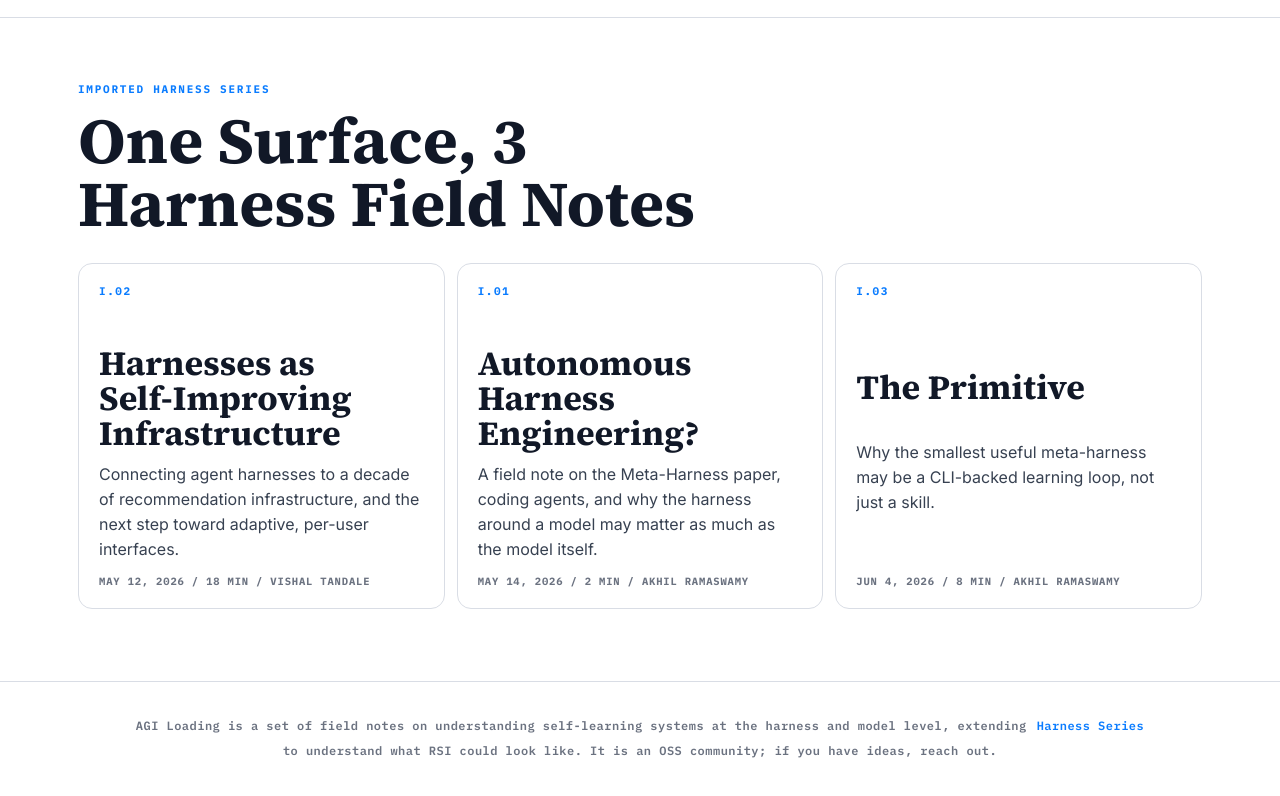
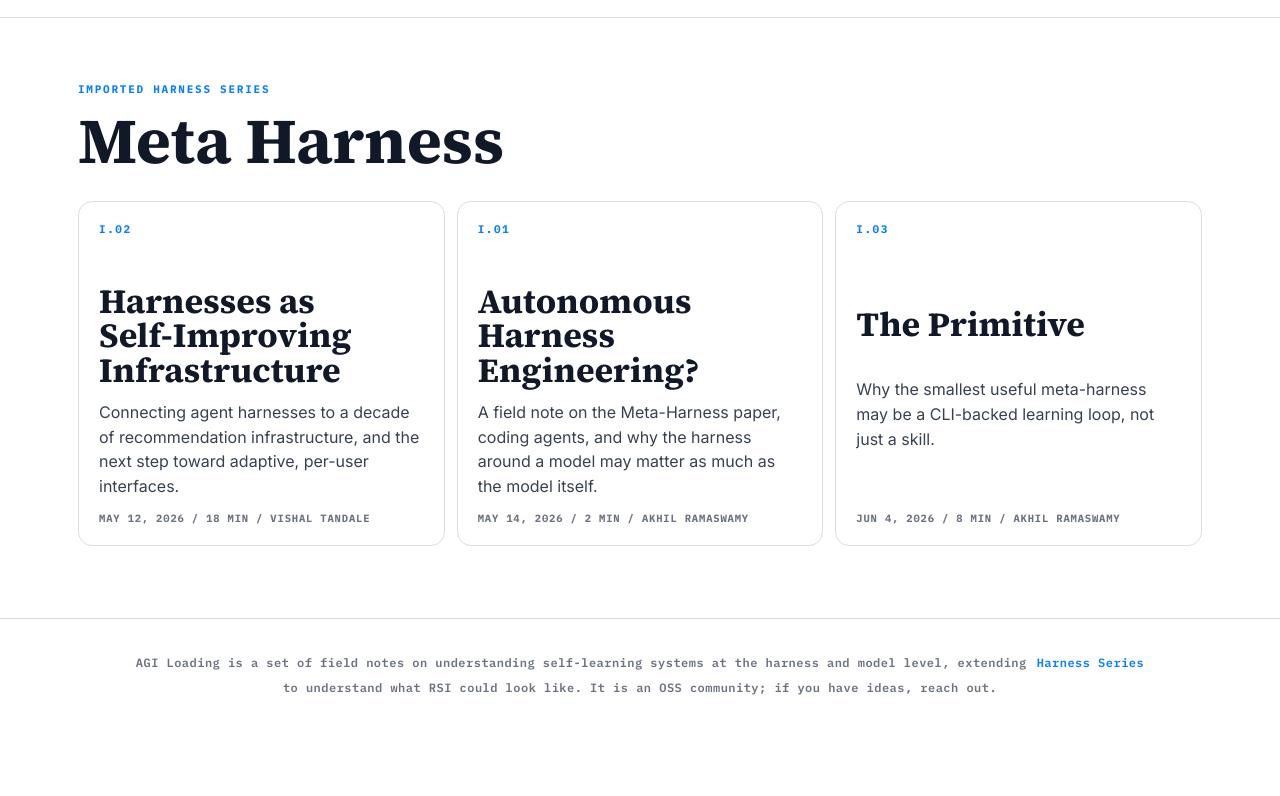
Before and after one commit to Akhilr21/the-primitive, a website built with Vite: page index.html in a window 1280 px wide. Shown: the part 38-834 px from the top of the page. After the commit the page ends 800 px from the top, so only its background shows below. Built offline with nearby package versions, Linux system fonts and the light colour scheme.

Commit message:
Rename articles heading to Meta Harness

```diff
--- a/index.html
+++ b/index.html
@@ -138,7 +138,7 @@
       <section class="series-section route-page" id="series" aria-labelledby="series-title" data-route-page="home">
         <div class="section-heading">
           <p class="kicker" id="seriesKicker">Imported Harness Series</p>
-          <h2 id="series-title">One Surface, 3 Harness Field Notes</h2>
+          <h2 id="series-title">Meta Harness</h2>
         </div>
         <div class="series-grid" id="seriesGrid" aria-label="Harness Series articles"></div>
       </section>
--- a/src/main.js
+++ b/src/main.js
@@ -119,7 +119,7 @@ const siteCopy = {
     mapKicker: "Inspectable Substrate",
     mapTitle: "The Skill Factory Is a Loop, Not a Prompt",
     seriesKicker: "Imported Harness Series",
-    seriesTitle: "One Surface, 3 Harness Field Notes",
+    seriesTitle: "Meta Harness",
     knowledgeKicker: "Lineage Map",
     knowledgeTitle: "How the Harness Thread Branches",
     knowledgeIntro:
@@ -141,7 +141,7 @@ const siteCopy = {
     mapKicker: "Start Here",
     mapTitle: "The Main Idea: Better Tools Create Better AI Work",
     seriesKicker: "Reading Path",
-    seriesTitle: "3 Notes About Building Smarter AI Workflows",
+    seriesTitle: "Meta Harness",
     knowledgeKicker: "Lineage Map",
     knowledgeTitle: "How the Ideas Split and Reconnect",
     knowledgeIntro:
```
